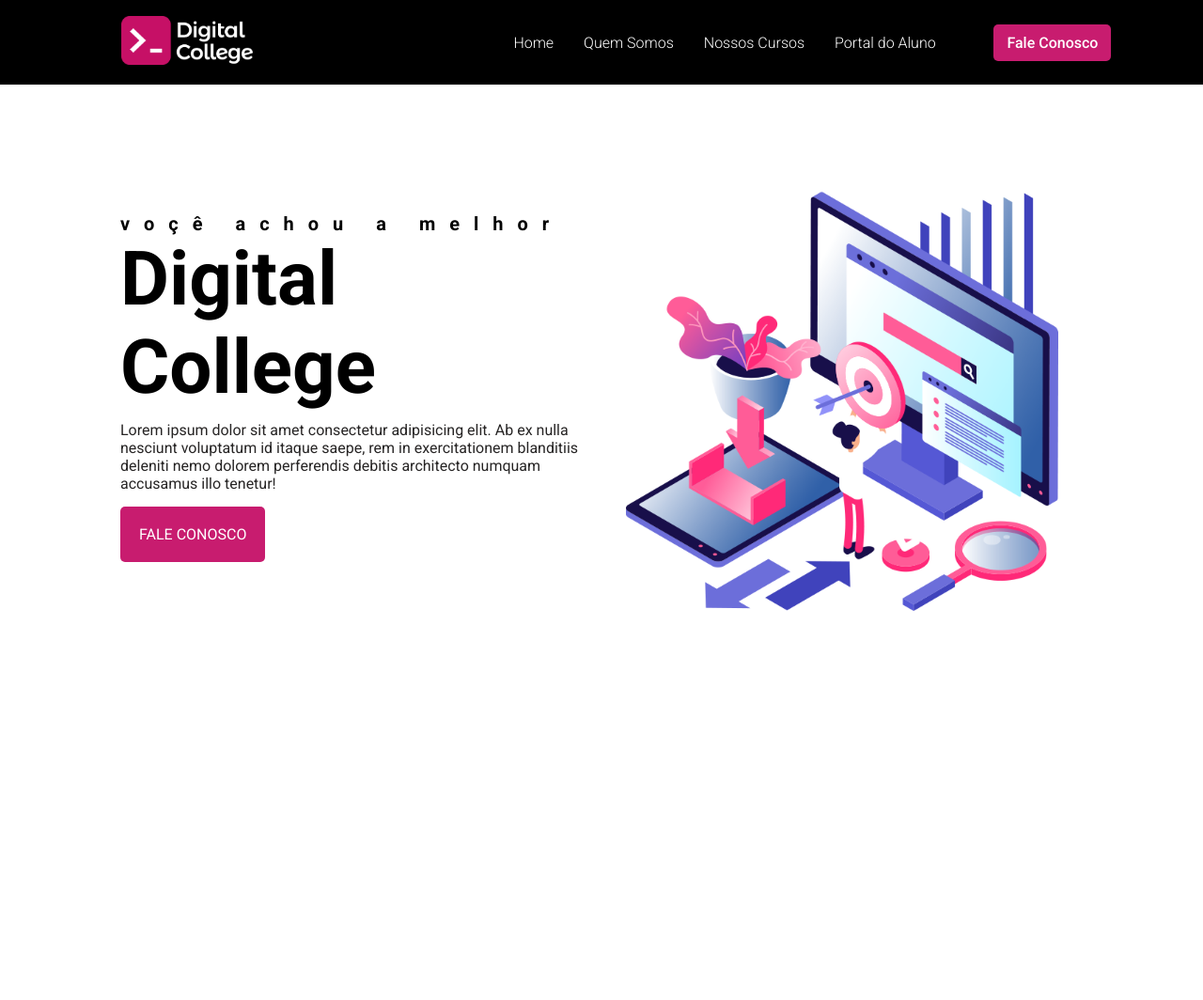
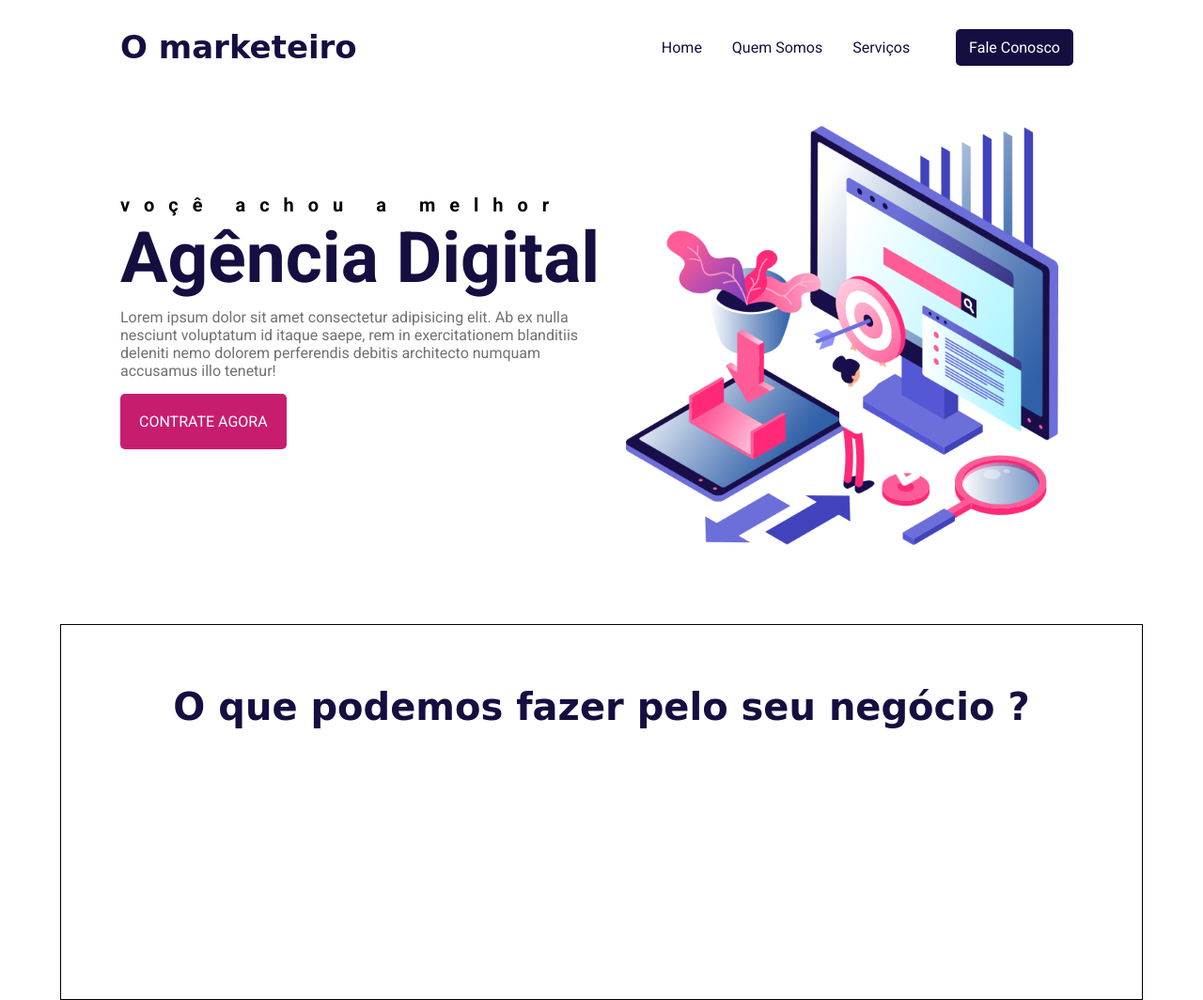
Before and after one commit to Yanfelipe9/Site-DigitalCollege, a plain HTML site: page index.html in a window 1280 px wide. Shown: the whole page at 94% size. Before the commit the page ends 800 px from the top, so only its background shows below. Drawn offline with Linux system fonts and the light colour scheme; a web font is replaced by a local one.

Commit message:
atualizando

```diff
--- a/index.html
+++ b/index.html
@@ -13,26 +13,28 @@
 <body>
     <nav class="navbar">
         <div class="logo">
-            <img src="imagens/logo-digital.png" alt="">
+           <h2>O marketeiro</h2>
         </div>
         <div class="menu">
             <a href="#">Home</a>
             <a href="#">Quem Somos</a>
-            <a href="#">Nossos Cursos</a>
-            <a href="#">Portal do Aluno</a>
+            <a href="#">Serviços</a>
             <a id="botao" href="#">Fale Conosco</a>
         </div>
     </nav>
     <header class="header">
         <div class="headline">
             <h2>voçê achou a melhor</h2>
-            <h1>Digital College</h1>
+            <h1>Agência Digital</h1>
             <p>Lorem ipsum dolor sit amet consectetur adipisicing elit. Ab ex nulla nesciunt voluptatum id itaque saepe, rem in exercitationem blanditiis deleniti nemo dolorem perferendis debitis architecto numquam accusamus illo tenetur!</p>
-            <a class="botao-ctt" href="#">Fale Conosco</a>
+            <a class="botao-ctt" href="#">Contrate Agora</a>
         </div>
         <div class="img-headline">
             <img src="imagens/hero_right.png" alt="">
         </div>
     </header>
+    <section>
+        <h2>O que podemos fazer pelo seu negócio ?</h2>
+    </section>
 </body>
 </html>
--- a/style.css
+++ b/style.css
@@ -1,54 +1,58 @@
 @charset "utl-8";
 
-@import url('https://fonts.googleapis.com/css2?family=Roboto:ital,wght@0,100;0,300;0,400;0,500;0,700;0,900;1,100;1,300;1,400;1,500;1,700;1,900&display=swap');
+@import url('https://fonts.googleapis.com/css2?family=Luxurious+Roman&family=Roboto:ital,wght@0,100;0,300;0,400;0,500;0,700;0,900;1,100;1,300;1,400;1,500;1,700;1,900&display=swap');
 
 :root{
     --cor1:#c81c6f;
-    --cor2:#272525;
-    --cor3:#FFDA00;
-    --cor4:#003B4A;
+    --cor2:#727070;
+    --cor3:#4147BF;
+    --cor4:#150E40;
+
+    --font1:'Roboto', sans-serif;
+    --font2: 'Luxurious Roman', cursive;
 }
 
 *{
     box-sizing: border-box;
     margin: 0;
     padding: 0;
-    font-family: 'Roboto', sans-serif;
+    font-family: var(--font1);
 }
 
 .navbar{
     display: flex;
     flex-flow: row wrap;
-    height: 90px;
-    background-color: black;
+    height: 100px;
+    background-color: white;
     justify-content: center;
     align-items: center;
 }
 
 .navbar .logo{
-    flex: 20%;
-    border: 1px solid black;
+    flex: 30%;
+    /* border: 1px solid black; */
     margin-left: 10%;
 }
 
-.navbar .logo img{
-    width: 140px;
-
+.navbar .logo h2{
+    color: var(--cor4);
+    font-family: var(--font2);
+    font-size: 34px;
 }
 
 .navbar .menu{
     /* border: 1px solid black; */
-    flex: 70%;
+    flex: 50%;
+    margin-right: 10%;
     text-align: right;
     padding: 10px;
 }
 
 .navbar .menu a{
     text-decoration: none;
-    color: white;
+    color: var(--cor4);
     padding: 10px 14px;
     font-size: 1em;
-    font-weight: 300;
 
 }
 
@@ -61,15 +65,15 @@
 }
 
 #botao{
-    background-color: var(--cor1);
+    background-color: var(--cor4);
+    color: white;
     border-radius: 5px;
     margin-left: 5%;
-    margin-right: 10%;
-    font-weight: 500;
+    /* margin-right: 10%; */
 }
 
 #botao:hover{
-    background-color: #991756;
+    background-color: var(--cor1);
     border: none;
 }
 
@@ -79,31 +83,29 @@
     background-color: white;
     justify-content: center;
     align-items: center;
-    margin-top: 5em;
 }
 
 .headline{
     flex: 40%;
     margin-left: 10%;
-    /* border: 1px solid black;  */
+    /* border: 1px solid black;   */
 }
 
 .headline h2{
     font-weight: bold;
     font-size: 20px;
     letter-spacing: 15px;
-
 }
 
 .headline h1{
-    font-size: 80px;
-
+    font-size: 75px;
+    color: var(--cor4);
 
 }
 
 .headline p{
     text-align: left;
-    color: var(--cor2);
+    color: #727070;
     margin-top: 10px;
     margin-bottom: 15px;
 }
@@ -119,7 +121,7 @@
 }
 
 .botao-ctt:hover{
-    background-color: #991756;
+    background-color: var(--cor4);
     transform: scale(1.05);
     transition: 0.5s;
 }
@@ -127,11 +129,33 @@
 .img-headline{
     flex: 40%;
     margin-right: 10%;
-    /* border: 1px solid black; */
+    /* border: 1px solid black;  */
     text-align: center;
+
 }
 
 .img-headline img{
     max-width: 90%;
+}
+
+section{
+    display: inline-block;
+    margin-top: 80px;
+    border: 1px solid black;
+    width: 90%;
+    margin-left: 5%;
+    margin-right: 5%;
+    height: 400px;
+    padding: 5%;
+    text-align: center;
 
 }
+
+section h2{
+    width: 100%;
+    font-size: 40px;
+    font-family: var(--font2);
+    font-weight: bold;
+    color: var(--cor4);
+
+}
```
